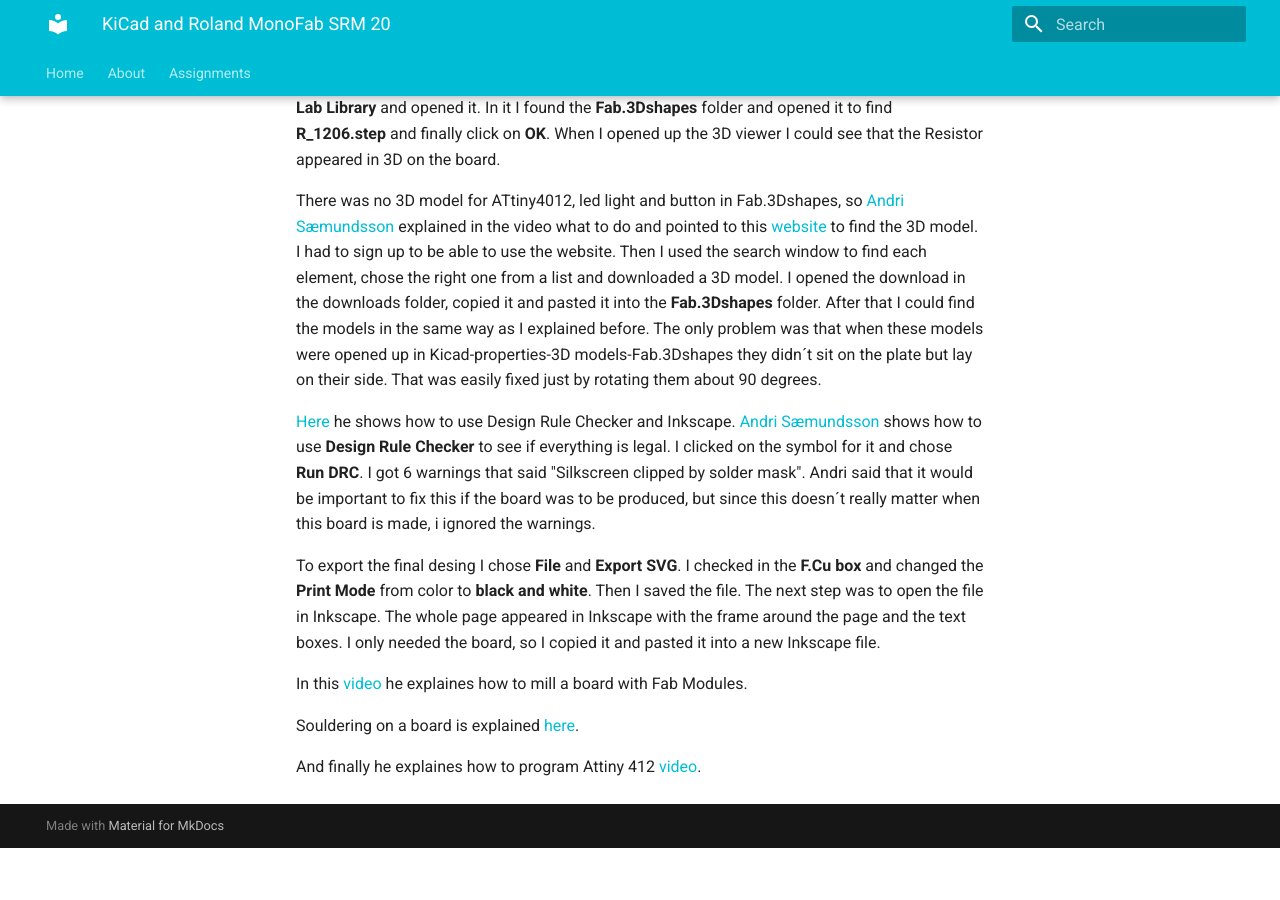
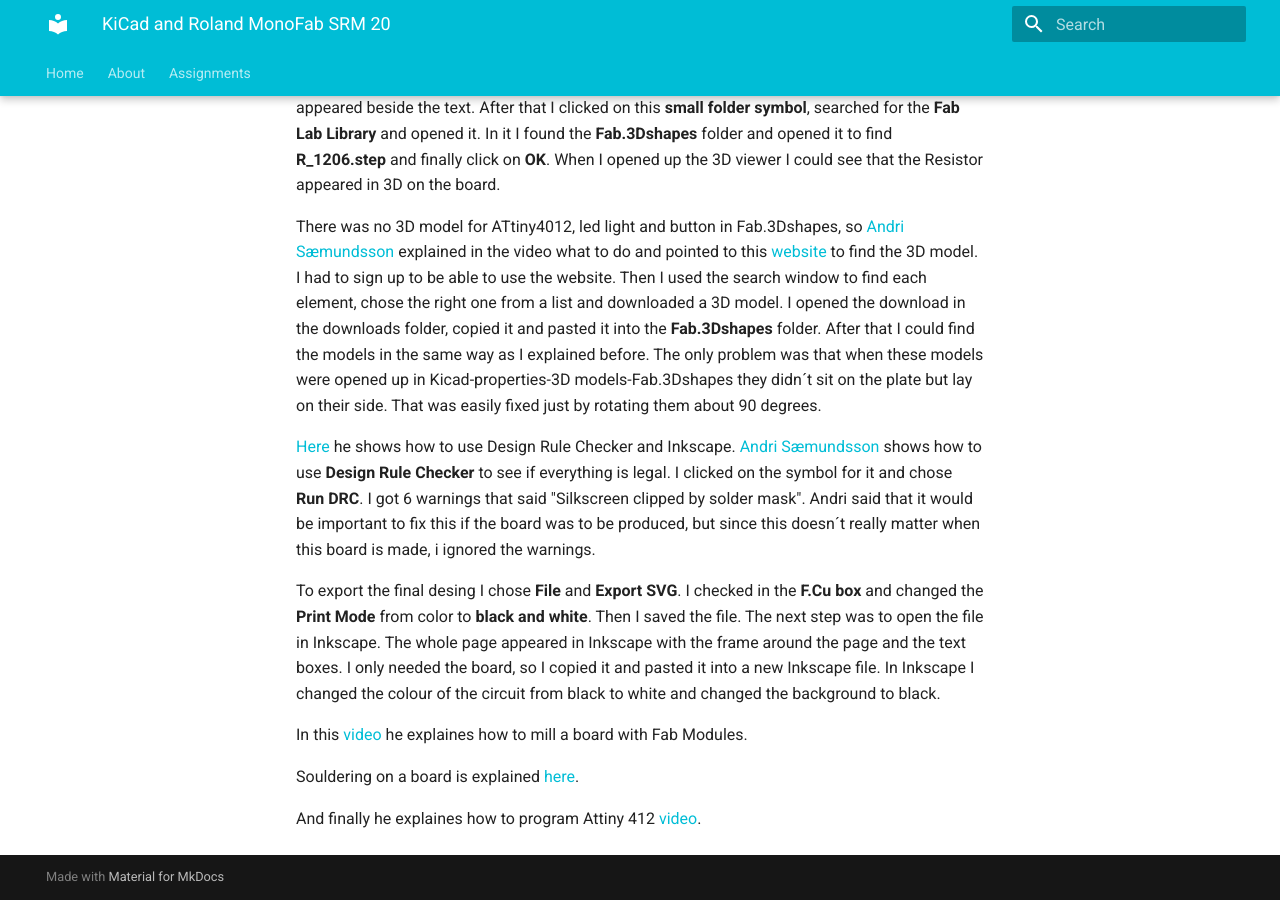
Before and after one commit to OlofH2/Before-Fab-Academy, an MkDocs documentation site: the page built from docs/KiCad_and_Roland_MonoFab_SRM_20.md, in a window 1280 px wide and 900 px high, scrolled down 5316 px. Built offline with MkDocs 1.6.1 and Material for MkDocs 9.7.7, drawn with Linux system fonts in a browser that asks for light colours; before the commit the page ends 6164 px from its top, so only the background shows below that; some of the changed text lies outside the part shown.

Commit message:
Inkscape

```diff
--- a/docs/KiCad_and_Roland_MonoFab_SRM_20.md
+++ b/docs/KiCad_and_Roland_MonoFab_SRM_20.md
@@ -1,7 +1,7 @@
 
 **KiCad and Roland MonoFab SRM-20**
 
-[Andri Sæmundsson](https://fabacademy.org/2023/labs/akureyri/students/andri-semundsson/pages/aboutMe.html) made a series of videos for Fab Lab Reykjavík, where he explaines all the steps in using KiCad and ... I followed his directions and here I describe every step I took.
+[Andri Sæmundsson](https://fabacademy.org/2023/labs/akureyri/students/andri-semundsson/pages/aboutMe.html) made a series of videos for Fab Lab Reykjavík, where he explaines all the steps in using KiCad, Inkscape, Fab Modules and a milling machine to produce an electric circuit board. I followed his directions and here I describe every step I took.
 
 In the first [video](https://www.youtube.com/watch?v=iOPbk1W3X5k&list=PLs4ifnZzVJmqaSM1lsg68vPVtJxVNhVwV&index=1) he explains how to set up KiCad 8. On [KiCad.org](hhttps://www.kicad.org/download/windows/) I downloaded the KiCad program and then installed it on the computer. On the [About KiCad](https://www.kicad.org/about/kicad/) site it says that KiCad is an open source software that can be used to design EDA or Electronic Design Automation. In [KiCad](https://www.kicad.org/) Schematic Editor is used to draw electronic circuit and you have access to thousands of symbols that can be found in libraries. The PCB Editor is then used to add elements (???) to the circuit. Then you can use the 3D viewer to preview your design.
 
@@ -101,7 +101,7 @@ There was no 3D model for ATtiny4012, led light and button in Fab.3Dshapes, so [
 
  [Here](https://www.youtube.com/watch?v=Tq6v1HqWmm0&list=PLs4ifnZzVJmqaSM1lsg68vPVtJxVNhVwV&index=8) he shows how to use Design Rule Checker and Inkscape. [Andri Sæmundsson](https://fabacademy.org/2023/labs/akureyri/students/andri-semundsson/pages/aboutMe.html) shows how to use **Design Rule Checker** to see if everything is legal. I clicked on the symbol for it and chose **Run DRC**. I got 6 warnings that said "Silkscreen clipped by solder mask". Andri said that it would be important to fix this if the board was to be produced, but since this doesn´t really matter when this board is made, i ignored the warnings.
 
- To export the final desing I chose **File** and **Export SVG**. I checked in the **F.Cu box** and changed the **Print Mode** from color to **black and white**. Then I saved the file. The next step was to open the file in Inkscape. The whole page appeared in Inkscape with the frame around the page and the text boxes. I only needed the board, so I copied it and pasted it into a new Inkscape file.
+ To export the final desing I chose **File** and **Export SVG**. I checked in the **F.Cu box** and changed the **Print Mode** from color to **black and white**. Then I saved the file. The next step was to open the file in Inkscape. The whole page appeared in Inkscape with the frame around the page and the text boxes. I only needed the board, so I copied it and pasted it into a new Inkscape file. In Inkscape I changed the colour of the circuit from black to white and changed the background to black.
 
 
 
```
